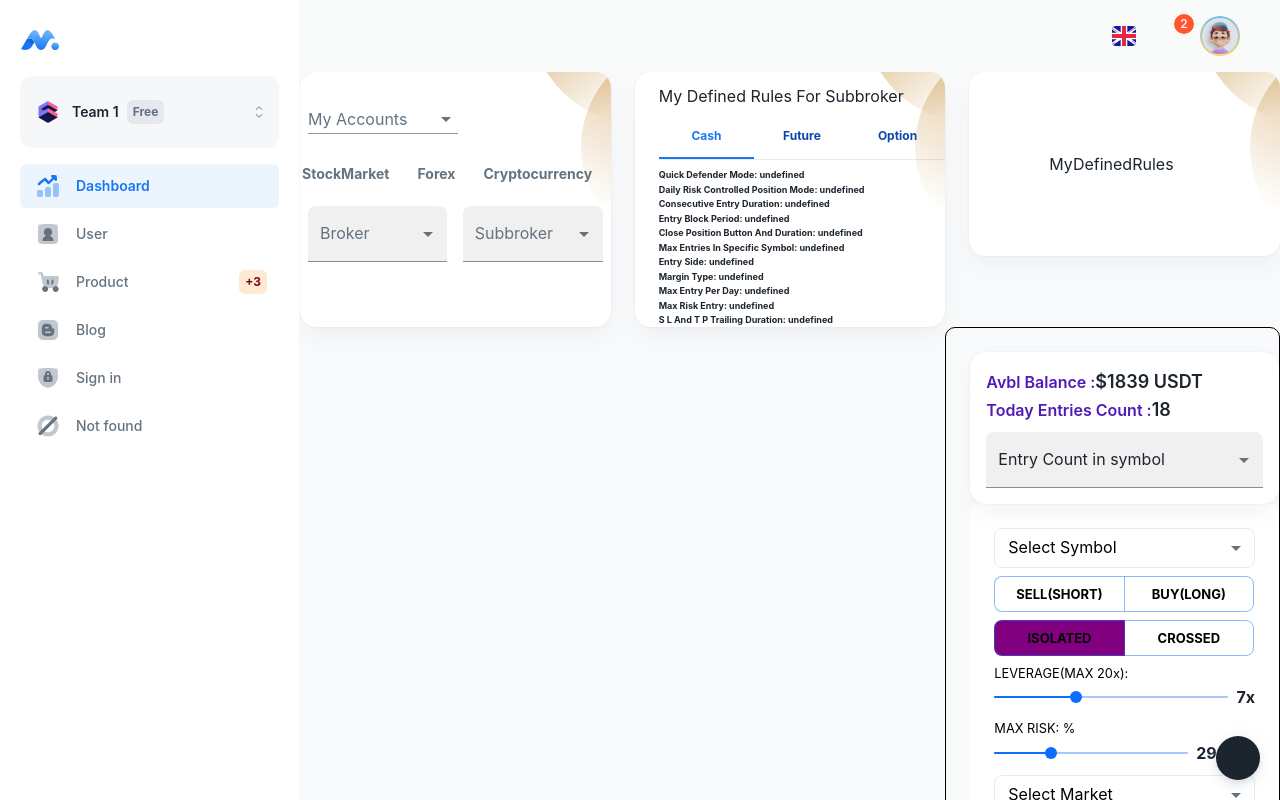
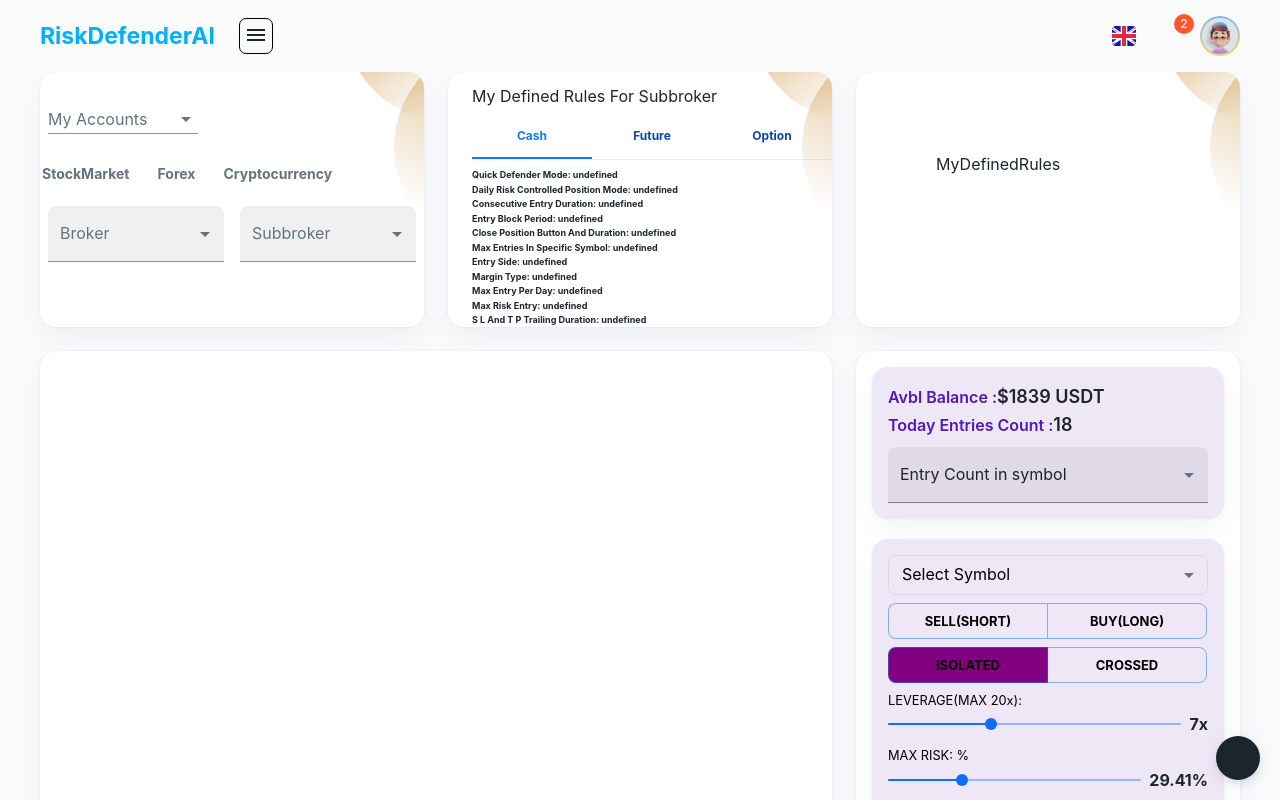
Before and after one commit to Shende483/riskdefender-pro11, a React (Vite) app in the folder frontend/: page / in a window 1280 px wide. Shown: the top 800 px of the page. Built offline with nearby package versions, Linux system fonts and the light colour scheme; some icons are missing.

Commit message:
add all js ui in ts file

```diff
--- /dev/null
+++ b/frontend/src/layouts/components/header-logo.tsx
@@ -0,0 +1,34 @@
+import { Box, Breakpoint, Typography } from "@mui/material";
+import MenuOutlinedIcon from '@mui/icons-material/MenuOutlined';
+import { useState } from "react";
+import { _workspaces } from "../config-nav-workspace";
+import { navData } from "../config-nav-dashboard";
+import { NavDesktop } from "../dashboard/nav";
+
+export default function HeaderLogo() {
+    const [open, setOpen] = useState(false);
+    const layoutQuery: Breakpoint = 'lg';
+    return (
+        <Box display="flex" alignItems="center" gap={3}>
+            <Typography
+                fontSize="23px"
+                fontWeight="bold"
+                color="#00b0ff"
+            >
+                RiskDefenderAI
+            </Typography>
+
+            <Box border="1px solid black" pt="4px" px="4px" height="fit-content" borderRadius="7px" sx={{ cursor: "pointer" }}>
+                <MenuOutlinedIcon fontSize="medium" onClick={() => setOpen(!open)} />
+            </Box>
+
+            {open && (
+                <NavDesktop
+                    data={navData}
+                    layoutQuery={layoutQuery}
+                    workspaces={_workspaces}
+                />
+            )}
+        </Box>
+    );
+}
--- a/frontend/src/layouts/config-nav-dashboard.tsx
+++ b/frontend/src/layouts/config-nav-dashboard.tsx
@@ -34,11 +34,6 @@
     icon: icon('ic-blog'),
   },
   {
-    title: 'Sign in',
-    path: '/sign-in',
-    icon: icon('ic-lock'),
-  },
-  {
     title: 'Not found',
     path: '/404',
     icon: icon('ic-disabled'),
--- a/frontend/src/layouts/core/layout-section.tsx
+++ b/frontend/src/layouts/core/layout-section.tsx
@@ -43,7 +43,7 @@
     <>
       {inputGlobalStyles}
 
-      <Box id="root__layout" className={layoutClasses.root} sx={sx}>
+      {/* <Box id="root__layout" className={layoutClasses.root} sx={sx}> */}
       {sidebarSection}
       <Box
         display="flex"
@@ -52,10 +52,12 @@
         className={layoutClasses.hasSidebar}
       >
         {headerSection}
+        <Box mx={5}>
           {children}
+        </Box>
         {footerSection}
       </Box>
-      </Box>
+      {/* </Box> */}
     </>
   );
 }
--- /dev/null
+++ b/frontend/src/layouts/dashboard/TradingViewChartCard.tsx
@@ -0,0 +1,125 @@
+import { useEffect, useRef, useState, MutableRefObject, RefObject } from 'react';
+import { Box, Button, Grid } from '@mui/material';
+import { LightMode, DarkMode, Brightness4 } from '@mui/icons-material';
+import { initialSymbols } from './tradingview/SymbolDefine';
+
+let tvScriptLoadingPromise: Promise<void> | undefined;
+
+export default function TradingviewChartAndData() {
+  const onLoadScriptRef: MutableRefObject<(() => void) | null> = useRef(null);
+  const cardRef: RefObject<HTMLDivElement> = useRef(null);
+
+  const [theme, setTheme] = useState<string>('dark');
+  const [currentSymbol, setCurrentSymbol] = useState<string>(initialSymbols[0]); // Default to BTCUSDT
+  const [dimensions, setDimensions] = useState<{ width: number; height: number }>({
+    width: 850,
+    height: 570
+  });
+
+  useEffect(() => {
+    const updateDimensions = () => {
+      if (cardRef.current) {
+        setDimensions({
+          width: cardRef.current.clientWidth,
+          height: cardRef.current.clientHeight
+        });
+      }
+    };
+
+    updateDimensions();
+    window.addEventListener('resize', updateDimensions);
+    return () => window.removeEventListener('resize', updateDimensions);
+  }, []);
+
+  useEffect(() => {
+    onLoadScriptRef.current = createWidget;
+
+    if (!tvScriptLoadingPromise) {
+      tvScriptLoadingPromise = new Promise<void>((resolve, reject) => {
+        const script = document.createElement('script');
+        script.id = 'tradingview-widget-loading-script';
+        script.src = 'https://s3.tradingview.com/tv.js';
+        script.type = 'text/javascript';
+        script.onload = () => resolve();
+        script.onerror = () => reject();
+        document.head.appendChild(script);
+      });
+    }
+
+    tvScriptLoadingPromise
+      .then(() => {
+        if (onLoadScriptRef.current) {
+          onLoadScriptRef.current();
+        }
+      })
+      .catch((err) => console.error('TradingView script failed to load:', err));
+
+    return () => {
+      onLoadScriptRef.current = null;
+    };
+
+    function createWidget() {
+      if (document.getElementById('tradingview_e5aee') && (window as any).TradingView) {
+        new (window as any).TradingView.widget({
+          width: dimensions.width,
+          height: dimensions.height,
+          symbol: `BINANCE:${currentSymbol}.P`,
+          interval: 'M',
+          timezone: 'Etc/UTC',
+          theme,
+          style: '1',
+          locale: 'en',
+          enable_publishing: false,
+          withdateranges: true,
+          hide_side_toolbar: false,
+          allow_symbol_change: true,
+          watchlist: initialSymbols.map((sym) => `BINANCE:${sym}.P`),
+          details: true,
+          hotlist: true,
+          calendar: true,
+          show_popup_button: true,
+          container_id: 'tradingview_e5aee'
+        });
+      } else {
+        console.error('TradingView is not available.');
+      }
+    }
+  }, [theme, currentSymbol, dimensions]);
+
+  const toggleTheme = () => {
+    setTheme((prevTheme) => (prevTheme === 'dark' ? 'light' : 'dark'));
+  };
+
+  return (
+    <Box ref={cardRef} sx={{ height: 670, display: 'flex', justifyContent: 'center', alignItems: 'center' }}>
+      <Grid container className="tradingview-widget-container" style={{ width: '100%', height: '100%', position: 'relative' }}>
+        {/* Theme Toggle Button Positioned on Top-Right of Chart */}
+        <Button
+          variant="text"
+          size="small"
+          onClick={toggleTheme}
+          style={{
+            position: 'absolute',
+            top: 4,
+            right: 180,
+            zIndex: 10,
+            backgroundColor: 'transparent',
+            color: theme === 'dark' ? 'white' : 'black',
+            padding: '5px 10px',
+            fontSize: '13px',
+            boxShadow: 'none',
+            outline: 'none',
+            border: 'none',
+            minWidth: 'auto'
+          }}
+        >
+          <Brightness4 fontSize="small" />
+        </Button>
+
+        <Grid item xs={12} md={12} style={{ width: '100%', height: '100%' }}>
+          <div id="tradingview_e5aee" style={{ width: '100%', height: '100%', position: 'relative' }} />
+        </Grid>
+      </Grid>
+    </Box>
+  );
+};
--- a/frontend/src/layouts/dashboard/layout.tsx
+++ b/frontend/src/layouts/dashboard/layout.tsx
@@ -22,6 +22,7 @@
 import { AccountPopover } from '../components/account-popover';
 import { LanguagePopover } from '../components/language-popover';
 import { NotificationsPopover } from '../components/notifications-popover';
+import HeaderLogo from '../components/header-logo';
 
 // ----------------------------------------------------------------------
 
@@ -79,6 +80,8 @@
               </>
             ),
             rightArea: (
+              <Box width="100%" display="flex" alignItems="center" justifyContent="space-between">
+                <HeaderLogo />
                 <Box gap={1} display="flex" alignItems="center">
                   <Searchbar />
                   <LanguagePopover data={_langs} />
@@ -100,19 +103,20 @@
                         href: '#',
                         icon: <Iconify width={22} icon="solar:settings-bold-duotone" />,
                       },
+                      {
+                        label: 'Sign In',
+                        href: '/sign-in',
+                        icon: <Iconify width={22} icon="solar:lock-bold-duotone" />,
+                      },
                     ]}
                   />
+                </Box>
               </Box>
             ),
           }}
         />
       }
-      /** **************************************
-       * Sidebar
-       *************************************** */
-      sidebarSection={
-        <NavDesktop data={navData} layoutQuery={layoutQuery} workspaces={_workspaces} />
-      }
+
       /** **************************************
        * Footer
        *************************************** */
--- a/frontend/src/layouts/dashboard/nav.tsx
+++ b/frontend/src/layouts/dashboard/nav.tsx
@@ -1,24 +1,15 @@
 import type { Theme, SxProps, Breakpoint } from '@mui/material/styles';
-
 import { useEffect } from 'react';
-
 import Box from '@mui/material/Box';
 import ListItem from '@mui/material/ListItem';
 import { useTheme } from '@mui/material/styles';
 import ListItemButton from '@mui/material/ListItemButton';
 import Drawer, { drawerClasses } from '@mui/material/Drawer';
-
 import { usePathname } from 'src/routes/hooks';
 import { RouterLink } from 'src/routes/components';
-
 import { varAlpha } from 'src/theme/styles';
-
-import { Logo } from 'src/components/logo';
 import { Scrollbar } from 'src/components/scrollbar';
-
-import { NavUpgrade } from '../components/nav-upgrade';
 import { WorkspacesPopover } from '../components/workspaces-popover';
-
 import type { WorkspacesPopoverProps } from '../components/workspaces-popover';
 
 // ----------------------------------------------------------------------
@@ -50,11 +41,10 @@
   return (
     <Box
       sx={{
-        pt: 2.5,
         px: 2.5,
-        top: 0,
+        top: 60,
         left: 0,
-        height: 1,
+        height: "100vh",
         display: 'none',
         position: 'fixed',
         flexDirection: 'column',
@@ -118,9 +108,7 @@
   const pathname = usePathname();
 
   return (
-    <>
-      <Logo />
-
+    <Box bgcolor="white" height="100vh">
       {slots?.topArea}
 
       <WorkspacesPopover data={workspaces} sx={{ my: 2 }} />
@@ -177,6 +165,6 @@
       {slots?.bottomArea}
 
 
-    </>
+    </Box>
   );
 }
--- /dev/null
+++ b/frontend/src/layouts/dashboard/tradingview/SymbolDefine.tsx
@@ -0,0 +1,31 @@
+import { createContext, useContext, useState } from 'react';
+
+export const initialSymbols = [
+  'BTCUSDT', 'BTCUSDT.P', 'BINANCE:ETHUSDT.P', 'BINANCE:BNBUSDT.P',
+  'BINANCE:XRPUSDT.P', 'BINANCE:ADAUSDT.P', 'BINANCE:SOLUSDT.P',
+  'BINANCE:DOGEUSDT.P', 'BINANCE:MATICUSDT.P', 'BINANCE:DOTUSDT.P',
+  'BINANCE:AVAXUSDT.P', 'BINANCE:LTCUSDT.P', 'BINANCE:LINKUSDT.P',
+  'BINANCE:QARUSDT.P', 'BINANCE:AEDUSDT.P', 'BINANCE:SARUSDT.P',
+  'BINANCE:KZTUSDT.P', 'BINANCE:NGNUSDT.P', 'BINANCE:UAHUSDT.P',
+  'BINANCE:PKRUSDT.P', 'BINANCE:KESUSDT.P', 'BINANCE:TZSUSDT.P'
+];
+
+const SymbolContext = createContext();
+
+export const SymbolProvider = ({ children }: { children: React.ReactNode }) => {
+  const [symbol, setSymbol] = useState(initialSymbols[0]);
+
+  return (
+    <SymbolContext.Provider value={{ symbol, setSymbol }}>
+      {children}
+    </SymbolContext.Provider>
+  );
+};
+
+export const useSymbol = () => {
+  const context = useContext(SymbolContext);
+  if (context === undefined) {
+    throw new Error('useSymbol must be used within a SymbolProvider');
+  }
+  return context;
+};
--- a/frontend/src/sections/overview/OrderEntryComponent.tsx
+++ b/frontend/src/sections/overview/OrderEntryComponent.tsx
@@ -94,7 +94,7 @@
     };
 
     return (
-        <Box sx={{ p: 1, bgcolor: 'white', borderRadius: '10px' }}>
+        <Card sx={{ m: 2, top: 4, bgcolor: '#ede7f6' }}>
             <CardContent>
                 <FormControl fullWidth sx={{ mb: 1 }}>
                     <Select
@@ -235,7 +235,7 @@
 
                 <SubmitButton variant="contained">SUBMIT ORDER</SubmitButton>
             </CardContent>
-        </Box>
+        </Card>
     );
 };
 
--- a/frontend/src/sections/overview/UserBalanceCard.tsx
+++ b/frontend/src/sections/overview/UserBalanceCard.tsx
@@ -5,7 +5,7 @@
     const [symbol, setSymbol] = React.useState('');
 
     return (
-        <Card sx={{ bgcolor: 'white' }}>
+        <Card sx={{ bgcolor: '#ede7f6', m: 2 }}>
             <Grid container sx={{ p: 2, pb: 0, color: '#fff' }}>
                 <Grid item xs={12}>
                     <Grid container display='flex' alignItems="center">
--- a/frontend/src/sections/overview/view/overview-analytics-view.tsx
+++ b/frontend/src/sections/overview/view/overview-analytics-view.tsx
@@ -1,10 +1,11 @@
 import Grid from '@mui/material/Grid';
-import { DashboardContent } from 'src/layouts/dashboard';
 import { MyAccountsDetails } from '../MyAccountsDetails';
 import MyDefinedRules from '../MyDefinedRules';
 import AlertingDetails from '../AlertingDetails';
 import UserBalanceCard from '../UserBalanceCard';
 import OrderEntryComponent from '../OrderEntryComponent';
+import TradingviewChartAndData from 'src/layouts/dashboard/TradingViewChartCard';
+import { Card } from '@mui/material';
 
 export function OverviewAnalyticsView() {
   return (
@@ -18,23 +19,23 @@
           <Grid item lg={4} md={6} sm={6} xs={12}>
             <MyDefinedRules />
           </Grid>
-          <Grid item lg={4} md={12} sm={12} xs={12}>
-            <Grid container spacing={3}>
-              <Grid item sm={6} xs={12} md={6} lg={12}>
-                <AlertingDetails />
-              </Grid>
-            </Grid>
+          <Grid item lg={4} md={6} sm={6} xs={12}>
+            <AlertingDetails />
           </Grid>
         </Grid>
       </Grid>
-      <Grid item xs={12} sx={{ height: 600 }}>
+      <Grid item xs={12} mb={3}>
         <Grid container spacing={3}>
           <Grid item xs={12} md={8}>
-            <DashboardContent />
+            <Card>
+              <TradingviewChartAndData />
+            </Card>
           </Grid>
-          <Grid item xs={12} md={4} sx={{border: '1px solid black', borderRadius: '10px'}}>
-            <UserBalanceCard />
-            <OrderEntryComponent />
+          <Grid item xs={12} md={4} >
+            <Card sx={{ backgroundColor: "white", height: 670 }}  >
+              <UserBalanceCard />
+              <OrderEntryComponent />
+            </Card>
           </Grid>
         </Grid>
       </Grid>
```
Also changed, not shown: 1 other file (tests, documents, lock files or other folders). Lines whose indentation alone changed are shown as unchanged.
